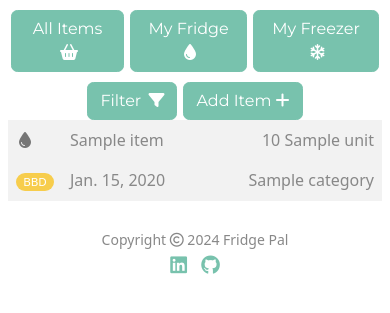
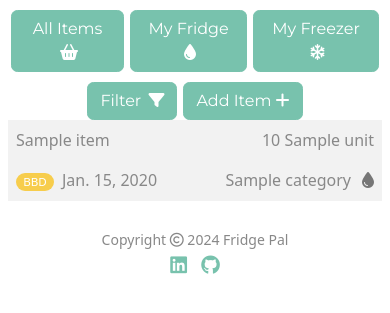
Before and after one commit to CrazyEggz/ci-fridge-pal, a Django app: template dashboard/templates/dashboard/dashboard.html in a window 390 px wide. Shown: the part 60-373 px from the top of the page. Run offline with Django 4.2, Linux system fonts and the light colour scheme; tables that the repository leaves empty hold one stand-in row (values such as "Sample post"); the template is opened without the code that fills it: values that come from a table or form of the project are taken from there, most other values are stand-ins (such as "Sample title", 1, 10 or a date in 2020); some libraries are stand-ins or nearby versions.

Commit message:
Switch responsive dashboard view from grid to flexbox to allow longer item names

```diff
--- a/dashboard/templates/dashboard/dashboard.html
+++ b/dashboard/templates/dashboard/dashboard.html
@@ -73,15 +73,16 @@
         <tbody class="table-body">
             {% for item in items %}
             <tr>
-                <td>
+                <td class="location-icon-cell">
                     {% if item.location == 0 %}
                     <i class="grey-icon btn-icon fa-solid fa-droplet"></i>
                     {% else %}
                     <i class="grey-icon btn-icon fa-regular fa-snowflake"></i>
                     {% endif %}
                 </td>
-                <td scope="row">{{ item.name }}</td>
+                <td class="name-cell">{{ item.name }}</td>
                 <td>{{ item.quantity }} {{ item.unit | default_if_none:'' }}</td>
+                <td class="line-break-cell"></td>
                 <td class="expiry-date-tag-cell">
                     {% if item.expiry_date_type == 0 %}
                     <div id="bbd" class="expiry-date-tag d-inline-flex"><small>BBD</small></div>
@@ -93,7 +94,8 @@
                 <td>
                     {{ item.expiry_date }}
                 </td>
-                <td>{{ item.category | default_if_none:'-' }}</td>
+                <td class="category-cell">{{ item.category | default_if_none:'-' }}</td>
+                <td class="line-break-cell button-line-break"></td>
                 <td class="edit-item-cell">
                     <a class="btn" href="{% url 'edit-item' item.pk %}"><i class="fa-solid fa-pen"></i></a>
                 </td>
--- a/static/css/dashboard.css
+++ b/static/css/dashboard.css
@@ -100,39 +100,62 @@ body {
     transform: translateY(-50%);
 }
 
+.line-break-cell {
+    height: 0px !important;
+    width: 100% !important;
+    padding: 0px !important;
+    margin: 0px !important;
+    border: 0px !important;
+    display: none;
+}
+
 @media screen and (max-width: 575px) {
     #fridge-table > thead {
         display: none;
     }
 
     #fridge-table > tbody > tr {
-        display: grid;
-        grid-template-columns: max-content 1fr 50%;
+        display: flex;
+        flex-wrap: wrap;
         width: 100%;
     }
 
-    #fridge-table > tbody td {
-        text-wrap: nowrap;
-        background-color: transparent;
-    }
-
-    #fridge-table > tbody td:nth-child(-n+3) {
+    #fridge-table > tbody td:nth-child(2),
+    #fridge-table > tbody td:nth-child(3) {
         border-bottom-width: 0px;
     }
 
-    #fridge-table > tbody td:nth-child(3n+3) {
+    #fridge-table > tbody td:nth-child(3),
+    #fridge-table > tbody td:nth-child(7) {
         text-align: right;
+    }
+
+    #fridge-table .name-cell,
+    #fridge-table .category-cell {
+        flex: 1;
+    }
+
+    #fridge-table .location-icon-cell {
+        padding-left: 0px;
+    }
+
+    #fridge-table .expiry-date-tag-cell {
+        padding-right: 0px;
+    }
+
+    #fridge-table .location-icon-cell,
+    #fridge-table .category-cell ~ td {
+        order: 1;
     }
 
     #fridge-table .edit-item-cell,
     #fridge-table .delete-item-cell {
         display: none;
+        width: 50%;
     }
 
     #fridge-table .edit-item-cell {
         background: lightgoldenrodyellow;
-        grid-column-start: 1;
-        grid-column-end: 3;
     }
 
     #fridge-table .delete-item-cell {
@@ -151,6 +174,10 @@ body {
 
     #fridge-table tr.active .edit-item-cell,
     #fridge-table tr.active .delete-item-cell {
-        display: table-cell;
+        display: block;
+    }
+
+    .line-break-cell {
+        display: block;
     }
 }
```
